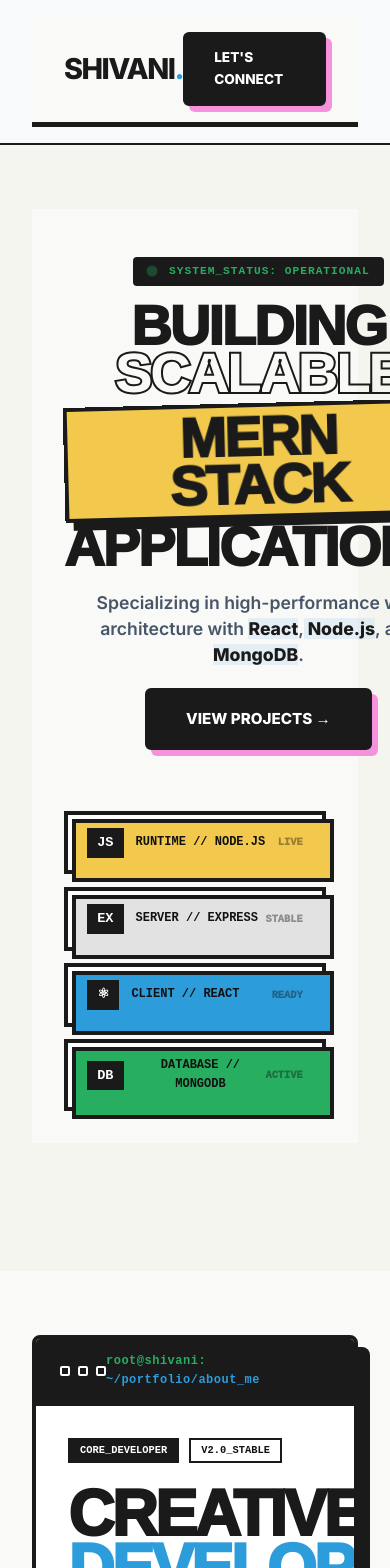
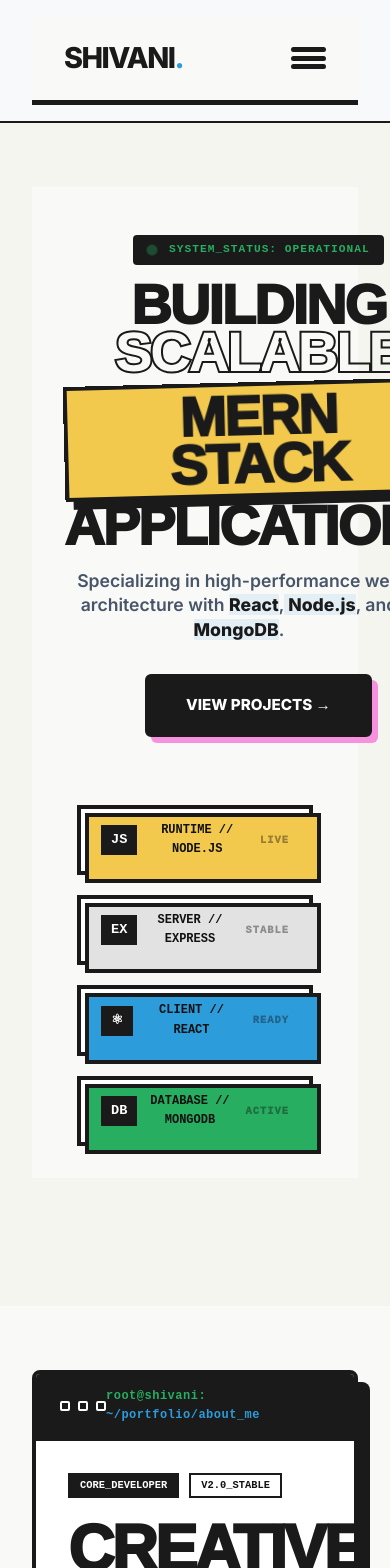
Before and after one commit to ShivaniGujjar/portfolio, a React (Vite) app: page / in a window 390 px wide. Shown: the top 1568 px of the page. Built offline with nearby package versions, Linux system fonts and the light colour scheme; the HTML template or start-up script is replaced by a standard one.

Commit message:
responsiveness

```diff
--- a/src/components/Navbar.jsx
+++ b/src/components/Navbar.jsx
@@ -1,35 +1,63 @@
-import React from 'react';
+import React, { useState } from 'react';
 import styles from './Navbar.module.css';
 
 const Navbar = () => {
+  const [isMenuOpen, setIsMenuOpen] = useState(false);
+
+  const toggleMenu = () => {
+    setIsMenuOpen(!isMenuOpen);
+  };
+
+  // Close menu when a link is clicked
+  const closeMenu = () => {
+    setIsMenuOpen(false);
+  };
+
   return (
     <nav className={styles.navbar}>
       <div className={styles.navContainer}>
 
-        {/* LOGO: Technical Branding */}
+        {/* LOGO */}
         <div className={styles.logoGroup}>
           <a href="#home" className={styles.logoMain}>
             SHIVANI<span className={styles.dot}>.</span>
           </a>
         </div>
 
-        {/* NAVIGATION: Professional Liquid Links */}
-        <ul className={styles.navLinks}>
+        {/* MOBILE HAMBURGER BUTTON */}
+        <button
+          className={`${styles.hamburger} ${isMenuOpen ? styles.hamburgerActive : ''}`}
+          onClick={toggleMenu}
+          aria-label="Toggle Menu"
+        >
+          <span className={styles.bar}></span>
+          <span className={styles.bar}></span>
+          <span className={styles.bar}></span>
+        </button>
+
+        {/* NAVIGATION LINKS */}
+        <ul className={`${styles.navLinks} ${isMenuOpen ? styles.navLinksActive : ''}`}>
           <li className={styles.navItem}>
-            <a href="#home" className={`${styles.link} ${styles.homeHover}`}>HOME</a>
+            <a href="#home" onClick={closeMenu} className={`${styles.link} ${styles.homeHover}`}>HOME</a>
           </li>
           <li className={styles.navItem}>
-            <a href="#about" className={`${styles.link} ${styles.aboutHover}`}>ABOUT</a>
+            <a href="#about" onClick={closeMenu} className={`${styles.link} ${styles.aboutHover}`}>ABOUT</a>
           </li>
           <li className={styles.navItem}>
-            <a href="#projects" className={`${styles.link} ${styles.projectsHover}`}>PROJECTS</a>
+            <a href="#projects" onClick={closeMenu} className={`${styles.link} ${styles.projectsHover}`}>PROJECTS</a>
           </li>
           <li className={styles.navItem}>
-            <a href="#contact" className={`${styles.link} ${styles.contactHover}`}>CONTACT</a>
+            <a href="#contact" onClick={closeMenu} className={`${styles.link} ${styles.contactHover}`}>CONTACT</a>
+          </li>
+          {/* This only shows inside the mobile menu */}
+          <li className={styles.mobileCTA}>
+            <a href="#contact" onClick={closeMenu} className={styles.connectBtn}>
+              LET'S CONNECT
+            </a>
           </li>
         </ul>
 
-        {/* CTA: Mechanical Button */}
+        {/* DESKTOP CTA */}
         <div className={styles.ctaWrapper}>
           <a href="#contact" className={styles.connectBtn}>
             LET'S CONNECT
--- a/src/components/Navbar.module.css
+++ b/src/components/Navbar.module.css
@@ -34,7 +34,7 @@
   color: #2D9CDB;
 }
 
-/* NAV LINKS: Neo-Brutalist Layout */
+/* NAV LINKS */
 .navLinks {
   display: flex;
   gap: 0.8rem;
@@ -48,18 +48,15 @@
   color: #1A1A1A;
   padding: 10px 20px;
   border: 3px solid transparent;
-  /* Matching the subtle rounding from your screenshot */
   border-radius: 6px;
   text-transform: uppercase;
   transition: all 0.1s cubic-bezier(0.175, 0.885, 0.32, 1.275);
 }
 
-/* HOVER STATES: Solid 2D Shadows with matching radius */
+/* DESKTOP HOVER STATES */
 .homeHover:hover { background: #F2C94C; border: 3px solid #1A1A1A; box-shadow: 4px 4px 0px #1A1A1A; transform: translate(-2px, -2px); }
 .aboutHover:hover { background: #2D9CDB; border: 3px solid #1A1A1A; color: #FFF; box-shadow: 4px 4px 0px #1A1A1A; transform: translate(-2px, -2px); }
 .projectsHover:hover { background: #F691DE; border: 3px solid #1A1A1A; box-shadow: 4px 4px 0px #1A1A1A; transform: translate(-2px, -2px); }
-
-/* The Contact Link matching your screenshot */
 .contactHover:hover {
   background: #27AE60;
   border: 3px solid #1A1A1A;
@@ -68,7 +65,7 @@
   transform: translate(-3px, -3px);
 }
 
-/* CONNECT BUTTON: Updated with matching border-radius */
+/* CONNECT BUTTON */
 .connectBtn {
   text-decoration: none;
   background-color: #1A1A1A;
@@ -77,7 +74,7 @@
   font-size: 0.85rem;
   font-weight: 950;
   border: 3px solid #1A1A1A;
-  border-radius: 6px; /* Now matches the Contact button */
+  border-radius: 6px;
   box-shadow: 6px 6px 0px #F691DE;
   display: inline-block;
   transition: all 0.1s ease;
@@ -90,14 +87,105 @@
   box-shadow: 9px 9px 0px #1A1A1A;
 }
 
-/* MECHANICAL PRESS */
+/* MECHANICAL PRESS (DESKTOP) */
 .link:active,
 .connectBtn:active {
   transform: translate(3px, 3px);
   box-shadow: 0px 0px 0px #1A1A1A;
 }
 
-@media (max-width: 1000px) {
-  .navLinks { display: none; }
-  .navContainer { padding: 1rem 2rem; }
+/* --- MOBILE RESPONSIVENESS --- */
+
+.hamburger {
+  display: none;
+  flex-direction: column;
+  justify-content: space-around;
+  width: 35px;
+  height: 25px;
+  background: transparent;
+  border: none;
+  cursor: pointer;
+  padding: 0;
+  z-index: 1010;
 }
+
+.bar {
+  width: 35px;
+  height: 5px;
+  background: #1A1A1A;
+  border: 2px solid #1A1A1A;
+  border-radius: 10px;
+  transition: all 0.3s linear;
+  position: relative;
+}
+
+.mobileCTA { display: none; }
+
+@media (max-width: 1024px) {
+  .navContainer {
+    padding: 1.2rem 2rem;
+  }
+
+  .hamburger {
+    display: flex;
+  }
+
+  .ctaWrapper {
+    display: none;
+  }
+
+  .mobileCTA {
+    display: block;
+    margin-top: 1rem;
+    width: 100%;
+    text-align: center;
+  }
+
+  .navLinks {
+    position: absolute;
+    top: 100%;
+    left: 0;
+    right: 0;
+    flex-direction: column;
+    background-color: #F9F9F7;
+    border-bottom: 5px solid #1A1A1A;
+    padding: 2.5rem 2rem;
+    gap: 1.5rem;
+    transform: translateY(-150%);
+    transition: transform 0.4s cubic-bezier(0.175, 0.885, 0.32, 1.275);
+    z-index: -1;
+  }
+
+  .navLinksActive {
+    transform: translateY(0);
+  }
+
+  .link {
+    display: block;
+    width: 100%;
+    text-align: center;
+    font-size: 1.2rem;
+    padding: 15px; /* Bigger tap area for mobile */
+  }
+
+  /* MOBILE TAP (HOVER) EFFECTS
+     On mobile, we trigger the hover style when the user clicks/touches.
+  */
+  .homeHover:active { background: #F2C94C; border: 3px solid #1A1A1A; box-shadow: 4px 4px 0px #1A1A1A; transform: scale(0.98); }
+  .aboutHover:active { background: #2D9CDB; border: 3px solid #1A1A1A; color: #FFF; box-shadow: 4px 4px 0px #1A1A1A; transform: scale(0.98); }
+  .projectsHover:active { background: #F691DE; border: 3px solid #1A1A1A; box-shadow: 4px 4px 0px #1A1A1A; transform: scale(0.98); }
+  .contactHover:active { background: #27AE60; border: 3px solid #1A1A1A; color: #FFF; box-shadow: 5px 5px 0px #1A1A1A; transform: scale(0.98); }
+
+  /* Mobile Connect Button Tap */
+  .connectBtn:active {
+    background-color: #F691DE !important;
+    color: #1A1A1A !important;
+    box-shadow: 2px 2px 0px #1A1A1A !important;
+    transform: translate(2px, 2px);
+  }
+}
+
+/* Hamburger Animation Styles */
+.hamburgerActive .bar:nth-child(1) { transform: rotate(45deg) translate(7px, 7px); }
+.hamburgerActive .bar:nth-child(2) { opacity: 0; }
+.hamburgerActive .bar:nth-child(3) { transform: rotate(-45deg) translate(7px, -7px); }
--- a/src/pages/About.jsx
+++ b/src/pages/About.jsx
@@ -39,13 +39,13 @@ const About = () => {
 
             <p className={styles.bioText}>
               I specialize in building high-performance web applications with a focus on
-              <span className={styles.mernHighlight}>MERN Stack</span> and 2D Retro architecture.
+              <span className={styles.mernHighlight}>MERN Stack</span> and Interactive Interfaces.
             </p>
 
             <div className={styles.quickTags}>
               <div className={styles.qTag}><span>⚡</span> PERFORMANCE</div>
               <div className={styles.qTag}><span>🛠️</span> SCALABLE</div>
-              <div className={styles.qTag}><span>🎨</span> PIXEL_PERFECTION</div>
+              <div className={styles.qTag}><span>🎨</span> PIXEL PERFECTION</div>
             </div>
           </div>
 
--- a/src/pages/Home.module.css
+++ b/src/pages/Home.module.css
@@ -198,3 +198,43 @@
   .mernStackGraphic { align-items: center; margin-top: 3rem; width: 100%; }
   .techLayer { width: 100%; max-width: 320px; }
 }
+
+@media (max-width: 1024px) {
+  /* 1. Fix spacing between button and graphic */
+  .buttonGroup {
+    margin-top: 2rem !important;
+    margin-bottom: 3rem !important; /* Adds breathing room before the graphic */
+    display: flex !important;
+    justify-content: center !important;
+  }
+
+  /* 2. Center the MERN Graphic container */
+  .mernStackGraphic {
+    width: 90% !important; /* Slightly narrower than screen for a margin */
+    max-width: 420px !important;
+    margin: 0 auto !important;
+    gap: 20px !important; /* Consistent spacing between layers */
+  }
+
+  /* 3. Refine Layer Content alignment */
+  .techLayer {
+    padding: 12px 20px !important;
+    justify-content: flex-start !important; /* Keeps ID and Text grouped left */
+    gap: 15px !important;
+    width: 100% !important;
+  }
+
+  /* 4. Handle the "LIVE/READY" status text */
+  .layerStatus {
+    margin-left: auto !important; /* Pushes status to the far right */
+    font-size: 0.65rem !important;
+    letter-spacing: 1px !important;
+  }
+
+  /* 5. Fluid typography for the subtext */
+  .heroSubtext {
+    padding: 0 10px !important;
+    max-width: 90% !important;
+    line-height: 1.4 !important;
+  }
+}
```
